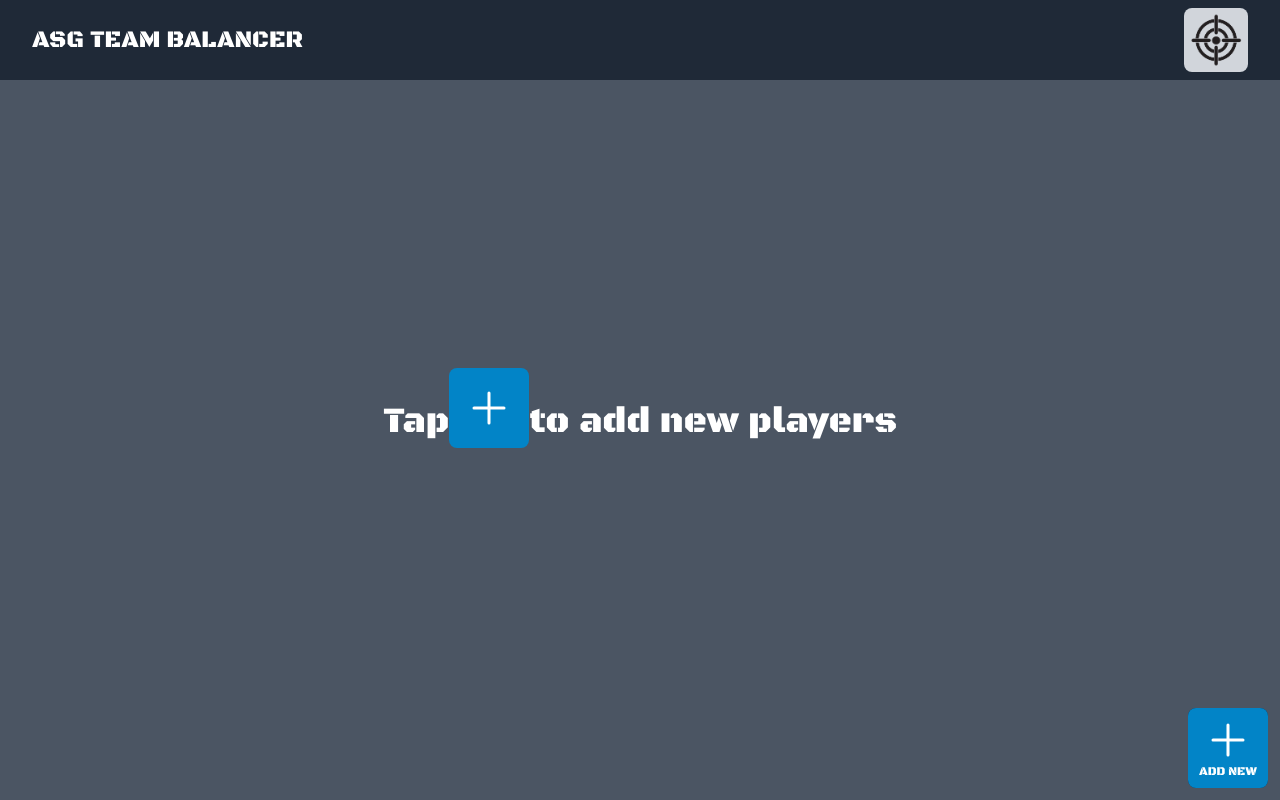
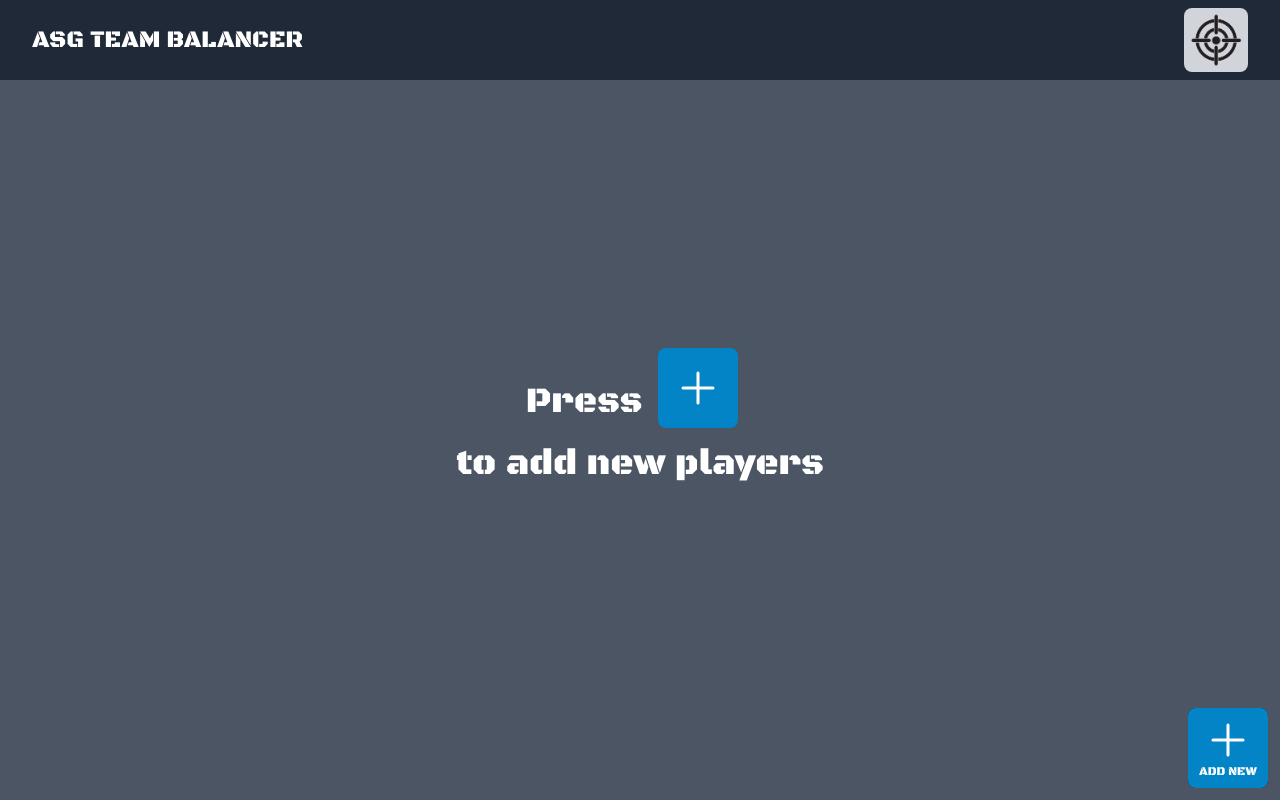
Before and after one commit to DevmianS/airsoft_team_balancer, a Next.js app: page / in a window 1280 px wide. Built offline with nearby package versions, Linux system fonts and the light colour scheme.

Commit message:
Changed Rebalance to Create Teams

```diff
--- a/components/PlayerList.tsx
+++ b/components/PlayerList.tsx
@@ -131,7 +131,7 @@ export default function PlayerList() {
                 objectFit='contain'
               />
             </div>
-            <p className='text-md uppercase'>C-Terrorists</p>
+            <p className='text-md uppercase'>Counter-T</p>
             <ul className='w-full h-full flex flex-col gap-4 items-center py-5'>
               {counterTerrorists.map(player => (
                 <Player key={player.id} playerTeam={'CT'} player={player} />
@@ -179,7 +179,7 @@ export default function PlayerList() {
                 />
               </svg>
             </p>
-            <p className='text-xs'>REBALANCE</p>
+            <p className='text-xs'>CREATE TEAMS</p>
           </button>
           <div className='w-full flex justify-center mt-4'>
             <button
@@ -210,13 +210,13 @@ export default function PlayerList() {
       {allPlayers.length === 0 && (
         <div className='w-full h-full flex justify-center items-center'>
           <span className='text-4xl text-center'>
-            Tap
+            Press
             <button
               onClick={e => {
                 e.stopPropagation();
                 setInputVisible(true);
               }}
-              className='text-6xl inline-flex w-20 h-20 bg-sky-600 rounded-lg justify-center items-center'
+              className='m-4 text-6xl inline-flex w-20 h-20 bg-sky-600 rounded-lg justify-center items-center'
             >
               <svg
                 xmlns='http://www.w3.org/2000/svg'
@@ -233,6 +233,7 @@ export default function PlayerList() {
                 />
               </svg>
             </button>
+            <br />
             to add new players
           </span>
         </div>
```
